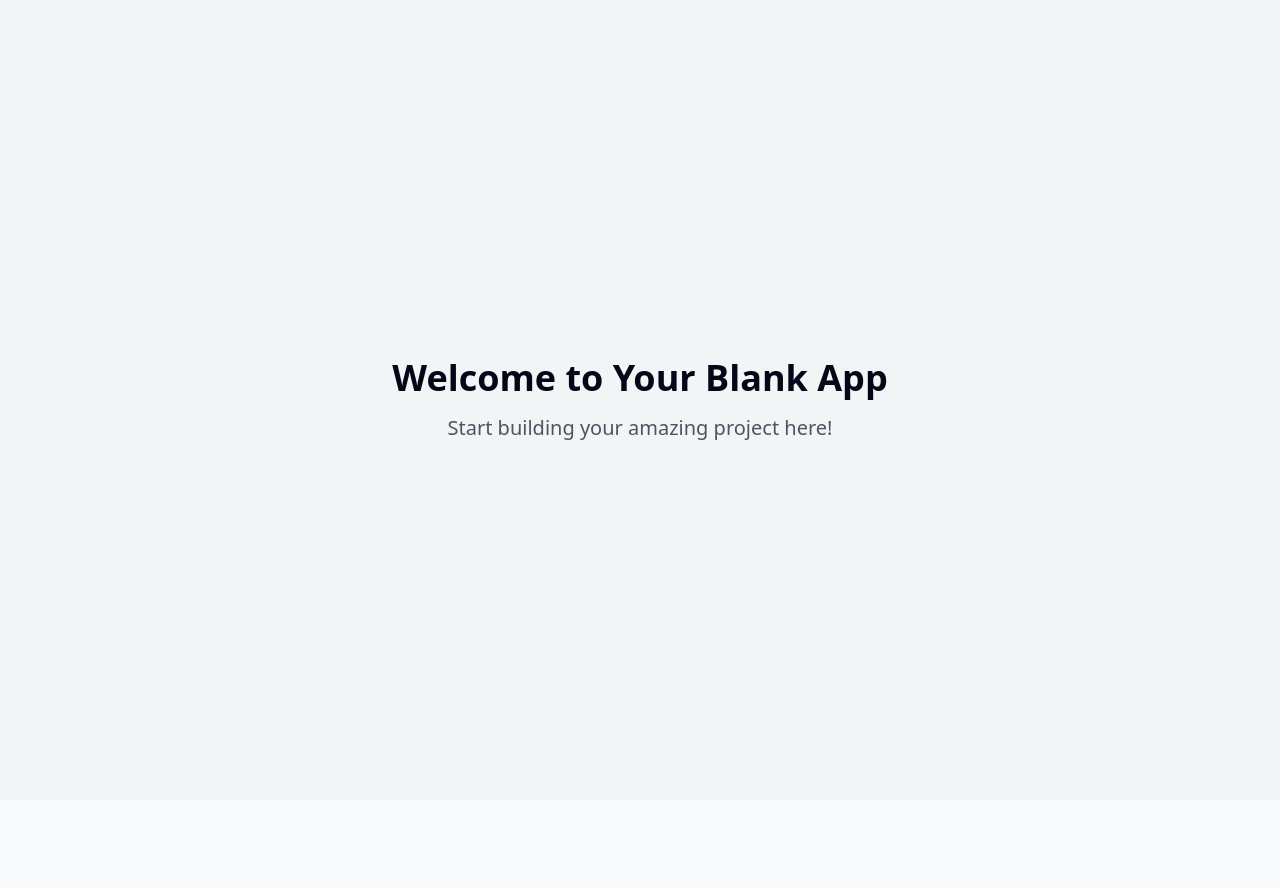
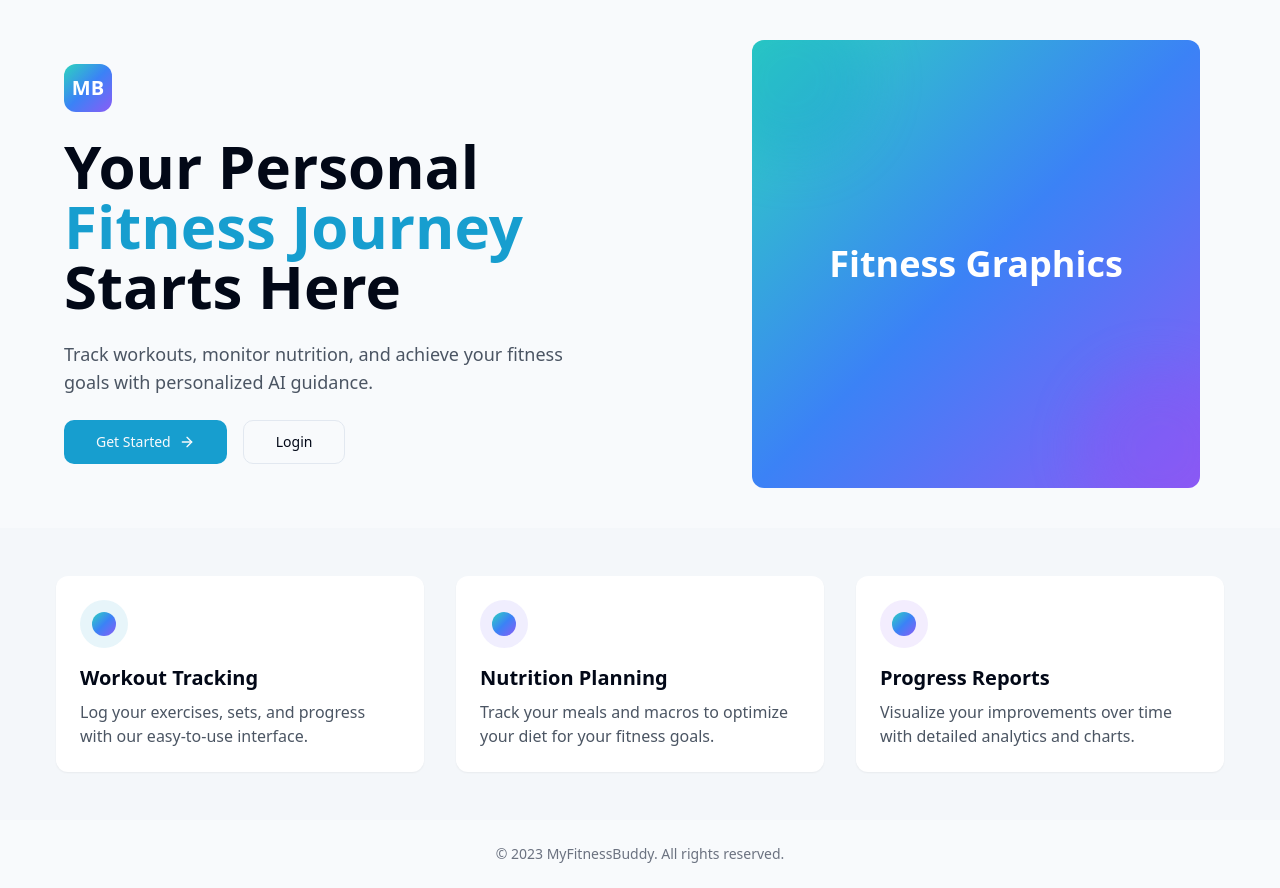
Before and after one commit to aaryanpraveen16/fitness-wizardry, a React (Vite) app: page / in a window 1280 px wide. Before the commit the page ends 800 px from the top, so only its background shows below. Built offline with nearby package versions, Linux system fonts and the light colour scheme.

Commit message:
Fix: Ensure UI is visible
This commit addresses the issue of missing UI elements.

```diff
--- a/src/App.tsx
+++ b/src/App.tsx
@@ -1,10 +1,13 @@
+
 import { Toaster } from "@/components/ui/toaster";
 import { Toaster as Sonner } from "@/components/ui/sonner";
 import { TooltipProvider } from "@/components/ui/tooltip";
 import { QueryClient, QueryClientProvider } from "@tanstack/react-query";
 import { BrowserRouter, Routes, Route } from "react-router-dom";
 import Index from "./pages/Index";
+import Onboarding from "./pages/Onboarding";
 import NotFound from "./pages/NotFound";
+import Header from "./components/layout/Header";
 
 const queryClient = new QueryClient();
 
@@ -14,8 +17,10 @@ const App = () => (
       <Toaster />
       <Sonner />
       <BrowserRouter>
+        <Header />
         <Routes>
           <Route path="/" element={<Index />} />
+          <Route path="/onboarding" element={<Onboarding />} />
           {/* ADD ALL CUSTOM ROUTES ABOVE THE CATCH-ALL "*" ROUTE */}
           <Route path="*" element={<NotFound />} />
         </Routes>
--- a/src/pages/Index.tsx
+++ b/src/pages/Index.tsx
@@ -1,12 +1,105 @@
-// Update this page (the content is just a fallback if you fail to update the page)
+
+import { useEffect } from 'react';
+import { useNavigate } from 'react-router-dom';
+import { Button } from '@/components/ui/button';
+import { ArrowRight } from 'lucide-react';
 
 const Index = () => {
+  const navigate = useNavigate();
+
+  // For now, this is the landing page that will redirect to onboarding
+  // Later, this could check if the user is logged in and redirect to dashboard instead
+
+  const handleGetStarted = () => {
+    navigate('/onboarding');
+  };
+
   return (
-    <div className="min-h-screen flex items-center justify-center bg-gray-100">
-      <div className="text-center">
-        <h1 className="text-4xl font-bold mb-4">Welcome to Your Blank App</h1>
-        <p className="text-xl text-gray-600">Start building your amazing project here!</p>
-      </div>
+    <div className="min-h-screen flex flex-col">
+      {/* Hero Section */}
+      <section className="flex-1 flex flex-col md:flex-row items-center">
+        {/* Left content */}
+        <div className="flex-1 p-8 md:p-16 flex flex-col justify-center">
+          <div className="max-w-xl space-y-6">
+            <div className="inline-block">
+              <div className="size-12 rounded-xl fitness-gradient flex items-center justify-center font-bold text-xl">
+                MB
+              </div>
+            </div>
+
+            <h1 className="text-4xl md:text-5xl lg:text-6xl font-bold">
+              Your Personal <span className="text-primary">Fitness Journey</span> Starts Here
+            </h1>
+
+            <p className="text-lg text-gray-600">
+              Track workouts, monitor nutrition, and achieve your fitness goals with personalized AI guidance.
+            </p>
+
+            <div className="flex flex-col sm:flex-row gap-4">
+              <Button
+                onClick={handleGetStarted}
+                size="lg"
+                className="gap-2"
+              >
+                Get Started <ArrowRight className="size-5" />
+              </Button>
+
+              <Button
+                variant="outline"
+                size="lg"
+                onClick={() => navigate('/login')}
+              >
+                Login
+              </Button>
+            </div>
+          </div>
+        </div>
+
+        {/* Right content - Graphics */}
+        <div className="flex-1 p-8 flex justify-center">
+          <div className="relative w-full max-w-md aspect-square rounded-xl bg-gradient-to-br from-fitness-teal via-fitness-blue to-fitness-purple flex items-center justify-center overflow-hidden">
+            <div className="text-white text-4xl font-bold">Fitness Graphics</div>
+            <div className="absolute -bottom-10 -right-10 w-40 h-40 rounded-full bg-accent/30 blur-xl"></div>
+            <div className="absolute -top-10 -left-10 w-40 h-40 rounded-full bg-primary/30 blur-xl"></div>
+          </div>
+        </div>
+      </section>
+
+      {/* Features preview */}
+      <section className="bg-muted/50 py-12 px-6">
+        <div className="container mx-auto">
+          <div className="grid grid-cols-1 md:grid-cols-3 gap-8">
+            <div className="bg-white p-6 rounded-xl shadow-sm">
+              <div className="size-12 rounded-full bg-primary/10 flex items-center justify-center mb-4">
+                <div className="size-6 rounded-full fitness-gradient"></div>
+              </div>
+              <h3 className="text-xl font-semibold mb-2">Workout Tracking</h3>
+              <p className="text-gray-600">Log your exercises, sets, and progress with our easy-to-use interface.</p>
+            </div>
+
+            <div className="bg-white p-6 rounded-xl shadow-sm">
+              <div className="size-12 rounded-full bg-secondary/10 flex items-center justify-center mb-4">
+                <div className="size-6 rounded-full fitness-gradient"></div>
+              </div>
+              <h3 className="text-xl font-semibold mb-2">Nutrition Planning</h3>
+              <p className="text-gray-600">Track your meals and macros to optimize your diet for your fitness goals.</p>
+            </div>
+
+            <div className="bg-white p-6 rounded-xl shadow-sm">
+              <div className="size-12 rounded-full bg-accent/10 flex items-center justify-center mb-4">
+                <div className="size-6 rounded-full fitness-gradient"></div>
+              </div>
+              <h3 className="text-xl font-semibold mb-2">Progress Reports</h3>
+              <p className="text-gray-600">Visualize your improvements over time with detailed analytics and charts.</p>
+            </div>
+          </div>
+        </div>
+      </section>
+
+      {/* Footer */}
+      <footer className="py-6 px-6 text-center">
+        <p className="text-sm text-gray-500">© 2023 MyFitnessBuddy. All rights reserved.</p>
+      </footer>
     </div>
   );
 };
--- /dev/null
+++ b/src/pages/Onboarding.tsx
@@ -0,0 +1,102 @@
+
+import { useState } from 'react';
+import { useNavigate } from 'react-router-dom';
+import { Button } from '@/components/ui/button';
+import { Card, CardContent } from '@/components/ui/card';
+import {
+  Carousel,
+  CarouselContent,
+  CarouselItem,
+  CarouselNext,
+  CarouselPrevious,
+} from "@/components/ui/carousel";
+
+const OnboardingSlides = [
+  {
+    title: "Welcome to MyFitnessBuddy!",
+    description: "Your personal AI fitness companion to help you reach your goals",
+    imagePlaceholder: "Welcome"
+  },
+  {
+    title: "Track Your Workouts",
+    description: "Log exercises, sets, and reps to monitor your fitness journey",
+    imagePlaceholder: "Workout"
+  },
+  {
+    title: "Personalized AI Guidance",
+    description: "Get smart recommendations based on your progress and goals",
+    imagePlaceholder: "AI"
+  },
+  {
+    title: "Nutrition & Habit Tracking",
+    description: "Monitor your diet and build healthy habits for long-term success",
+    imagePlaceholder: "Nutrition"
+  }
+];
+
+const Onboarding = () => {
+  const navigate = useNavigate();
+  const [currentSlide, setCurrentSlide] = useState(0);
+
+  const handleNext = () => {
+    if (currentSlide < OnboardingSlides.length - 1) {
+      setCurrentSlide(curr => curr + 1);
+    } else {
+      navigate('/signup');
+    }
+  };
+
+  const handleSkip = () => {
+    navigate('/signup');
+  };
+
+  return (
+    <div className="min-h-screen flex items-center justify-center bg-muted/30 p-4">
+      <Card className="w-full max-w-3xl mx-auto auth-card">
+        <CardContent className="p-0">
+          <Carousel className="w-full"
+            onSelect={(index) => setCurrentSlide(index)}
+            index={currentSlide}
+            setIndex={setCurrentSlide}
+          >
+            <CarouselContent>
+              {OnboardingSlides.map((slide, index) => (
+                <CarouselItem key={index}>
+                  <div className="p-6 flex flex-col items-center text-center">
+                    <div className="size-32 rounded-full fitness-gradient flex items-center justify-center mb-6">
+                      <div className="text-white text-xl font-bold">{slide.imagePlaceholder}</div>
+                    </div>
+                    <h2 className="text-2xl font-bold mb-2">{slide.title}</h2>
+                    <p className="text-muted-foreground mb-6">{slide.description}</p>
+                  </div>
+                </CarouselItem>
+              ))}
+            </CarouselContent>
+
+            <div className="flex justify-center mt-4 gap-1">
+              {OnboardingSlides.map((_, index) => (
+                <div
+                  key={index}
+                  className={`size-2 rounded-full transition-all ${
+                    currentSlide === index ? "bg-primary w-6" : "bg-gray-300"
+                  }`}
+                />
+              ))}
+            </div>
+          </Carousel>
+
+          <div className="flex justify-between p-6">
+            <Button variant="ghost" onClick={handleSkip}>
+              Skip
+            </Button>
+            <Button onClick={handleNext}>
+              {currentSlide === OnboardingSlides.length - 1 ? "Get Started" : "Next"}
+            </Button>
+          </div>
+        </CardContent>
+      </Card>
+    </div>
+  );
+};
+
+export default Onboarding;
```
